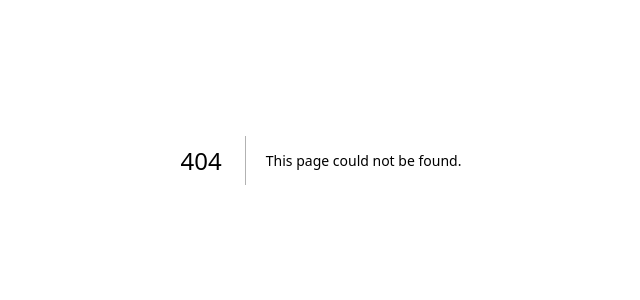
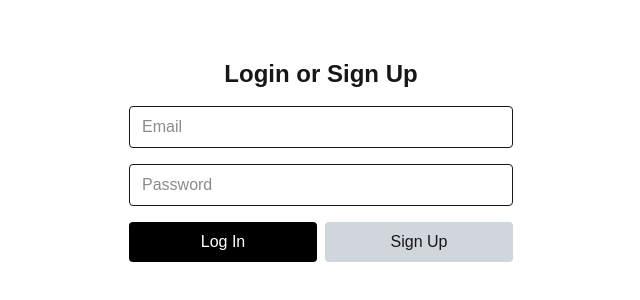
Before and after one commit to MAX6000YEN/PRS-Forever, a Next.js app: page /login in a window 1280 px wide. Before the commit this address had no page. Shown: the part 240-540 px from the top of the page, without its empty margins (319-959 px from the left). Built offline with nearby package versions, Linux system fonts and the light colour scheme; no server answers.

Commit message:
feat: working login/signup + dashboard

```diff
--- /dev/null
+++ b/app/dashboard/page.tsx
@@ -0,0 +1,9 @@
+'use client'
+
+export default function Dashboard() {
+  return (
+    <div className="flex flex-col items-center justify-center min-h-screen p-4">
+      <h1 className="text-3xl font-bold">Welcome to your Dashboard</h1>
+    </div>
+  )
+}
--- /dev/null
+++ b/app/login/page.tsx
@@ -0,0 +1,83 @@
+'use client'
+
+import { useState } from 'react'
+import { supabase } from '@/lib/supabaseClient'
+import { useRouter } from 'next/navigation'
+
+export default function LoginPage() {
+  const router = useRouter()
+  const [email, setEmail] = useState('')
+  const [password, setPassword] = useState('')
+  const [error, setError] = useState<string | null>(null)
+
+  const handleLogin = async (e: React.FormEvent) => {
+    e.preventDefault()
+    setError(null)
+
+    const { error } = await supabase.auth.signInWithPassword({
+      email,
+      password,
+    })
+
+    if (error) {
+      setError(error.message)
+    } else {
+      router.push('/dashboard')
+    }
+  }
+
+  const handleSignup = async (e: React.FormEvent) => {
+    e.preventDefault()
+    setError(null)
+
+    const { error } = await supabase.auth.signUp({
+      email,
+      password,
+    })
+
+    if (error) {
+      setError(error.message)
+    } else {
+      router.push('/dashboard')
+    }
+  }
+
+  return (
+    <div className="flex flex-col items-center justify-center min-h-screen p-4">
+      <h1 className="text-2xl font-bold mb-4">Login or Sign Up</h1>
+
+      <form className="space-y-4 w-full max-w-sm" onSubmit={handleLogin}>
+        <input
+          type="email"
+          placeholder="Email"
+          value={email}
+          onChange={e => setEmail(e.target.value)}
+          className="w-full px-3 py-2 border rounded"
+        />
+        <input
+          type="password"
+          placeholder="Password"
+          value={password}
+          onChange={e => setPassword(e.target.value)}
+          className="w-full px-3 py-2 border rounded"
+        />
+        {error && <p className="text-red-500">{error}</p>}
+        <div className="flex gap-2">
+          <button
+            type="submit"
+            className="bg-black text-white px-4 py-2 rounded w-full"
+          >
+            Log In
+          </button>
+          <button
+            type="button"
+            className="bg-gray-300 px-4 py-2 rounded w-full"
+            onClick={handleSignup}
+          >
+            Sign Up
+          </button>
+        </div>
+      </form>
+    </div>
+  )
+}
--- /dev/null
+++ b/lib/supabaseClient.ts
@@ -0,0 +1,16 @@
+'use client'
+
+import { createClient } from '@supabase/supabase-js'
+
+const supabaseUrl = process.env.NEXT_PUBLIC_SUPABASE_URL
+const supabaseAnonKey = process.env.NEXT_PUBLIC_SUPABASE_ANON_KEY
+
+console.log('🧪 supabaseUrl:', supabaseUrl)
+console.log('🧪 supabaseAnonKey:', supabaseAnonKey)
+
+if (!supabaseUrl || !supabaseAnonKey) {
+  console.error("❌ Supabase env vars are missing!")
+  throw new Error("Missing environment variables for Supabase.")
+}
+
+export const supabase = createClient(supabaseUrl, supabaseAnonKey)
```
Also changed, not shown: package.json (+6 -4 lines), tsconfig.json (added, +42 -0 lines), 1 other file (tests, documents, lock files or other folders).
